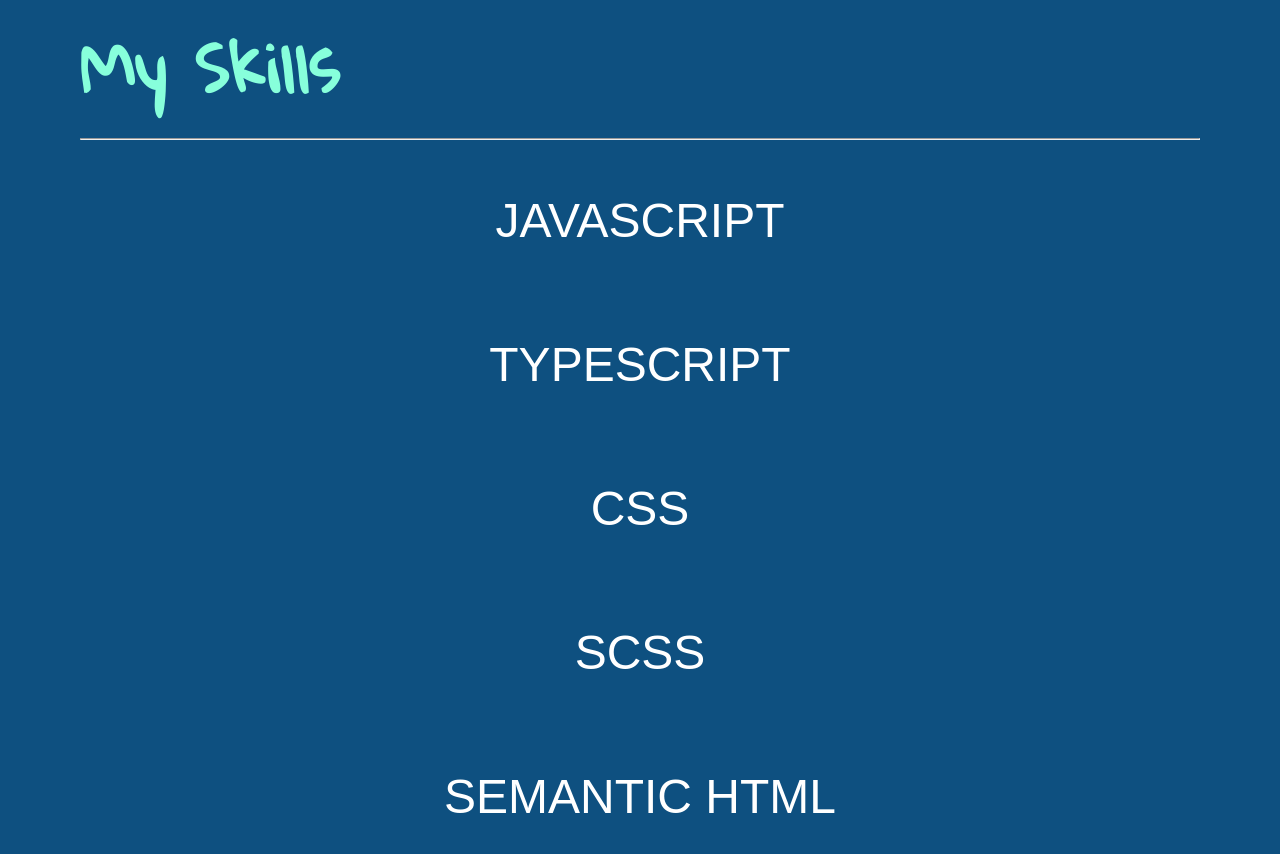
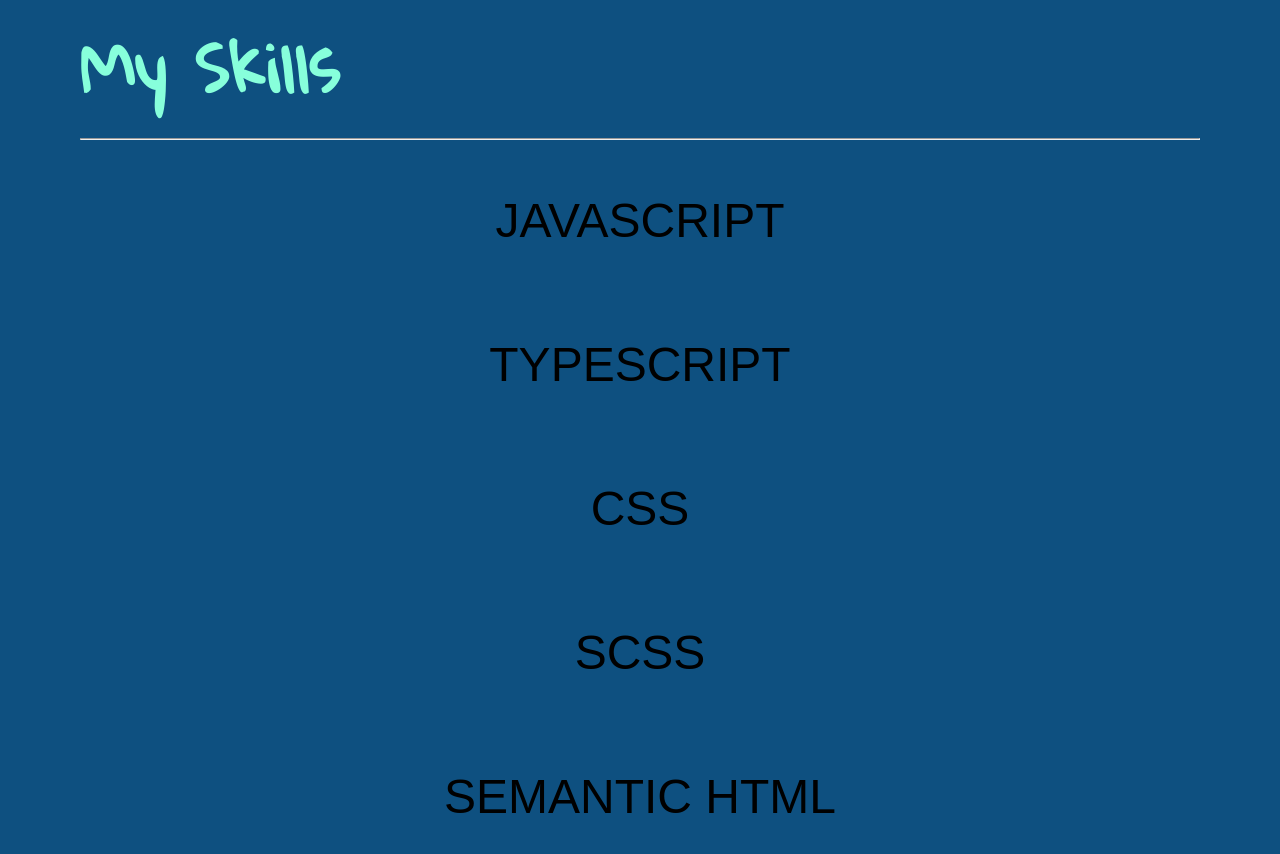
Before and after one commit to mrjithin/my-portfolio, a website: page index.html in a window 1280 px wide. Shown: the part 1944-2798 px from the top of the page. Drawn offline with nearby package versions, Linux system fonts and the light colour scheme; files that its build step writes are made by us from their sources; a web font is replaced by a local one.

Commit message:
Update _skills.scss

```diff
--- a/styles/sass/_skills.scss
+++ b/styles/sass/_skills.scss
@@ -53,10 +53,11 @@ p.skill {
   li {
     padding: 0.5em;
     text-transform: uppercase;
-    border: 3px solid rgba(0,0,0,0);
     transition: all 1s;
+    background: none;
+    color: black;
     &.visited {
-      border-color: linear-gradient(
+      background: linear-gradient(
       60deg,
       hsl(224, 85%, 66%),
       hsl(269, 85%, 66%),
```
